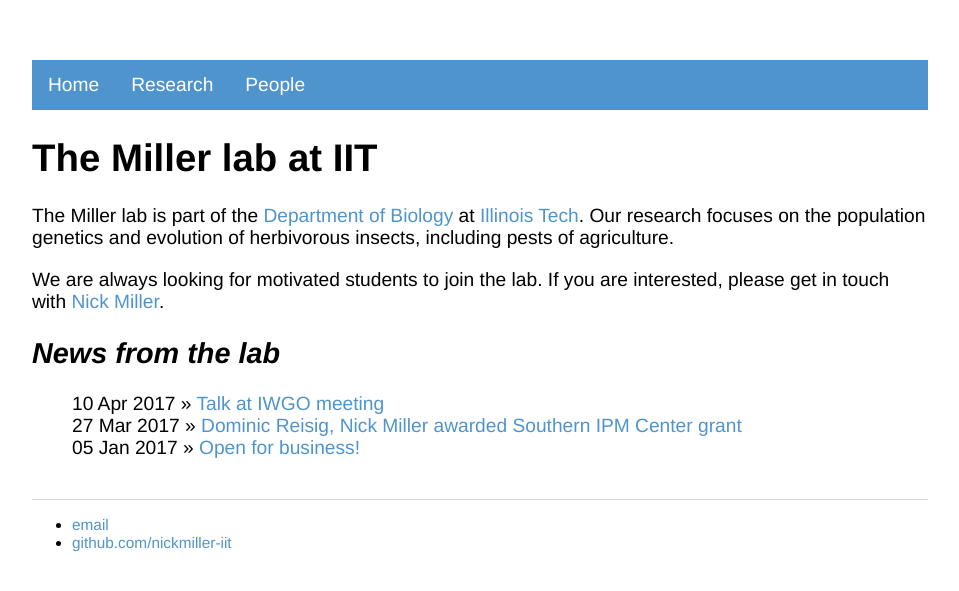
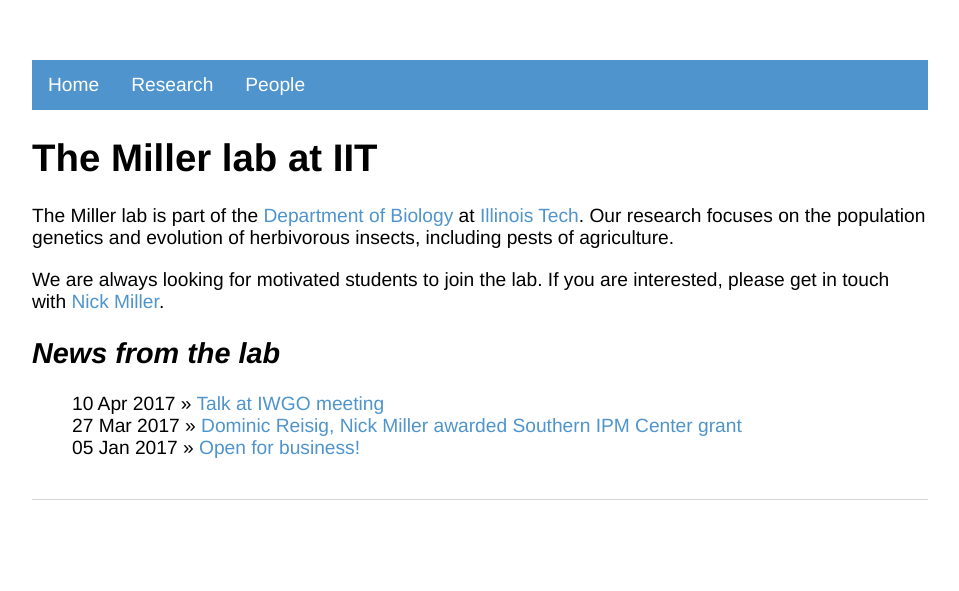
Before and after one commit to nickmiller-iit/nickmiller-iit.github.io, a Jekyll site: the page built from index.html, in a window 1280 px wide. Shown: the top 591 px of the page, without its empty margins (160-1119 px from the left). Built offline with Jekyll 4.4.1, drawn with Linux system fonts in a browser that asks for light colours.

Commit message:
remove links from footer

```diff
--- a/_layouts/default.html
+++ b/_layouts/default.html
@@ -20,8 +20,6 @@
 			</div><!-- /.container -->
 			<footer>
 	    		<ul>
-	        		<li><a href="mailto:nmiller11@iit.edu">email</a></li>
-	        		<li><a href="https://github.com/nickmiller-iit">github.com/nickmiller-iit</a></li>
 				</ul>
 			</footer>
 		</body>
```
